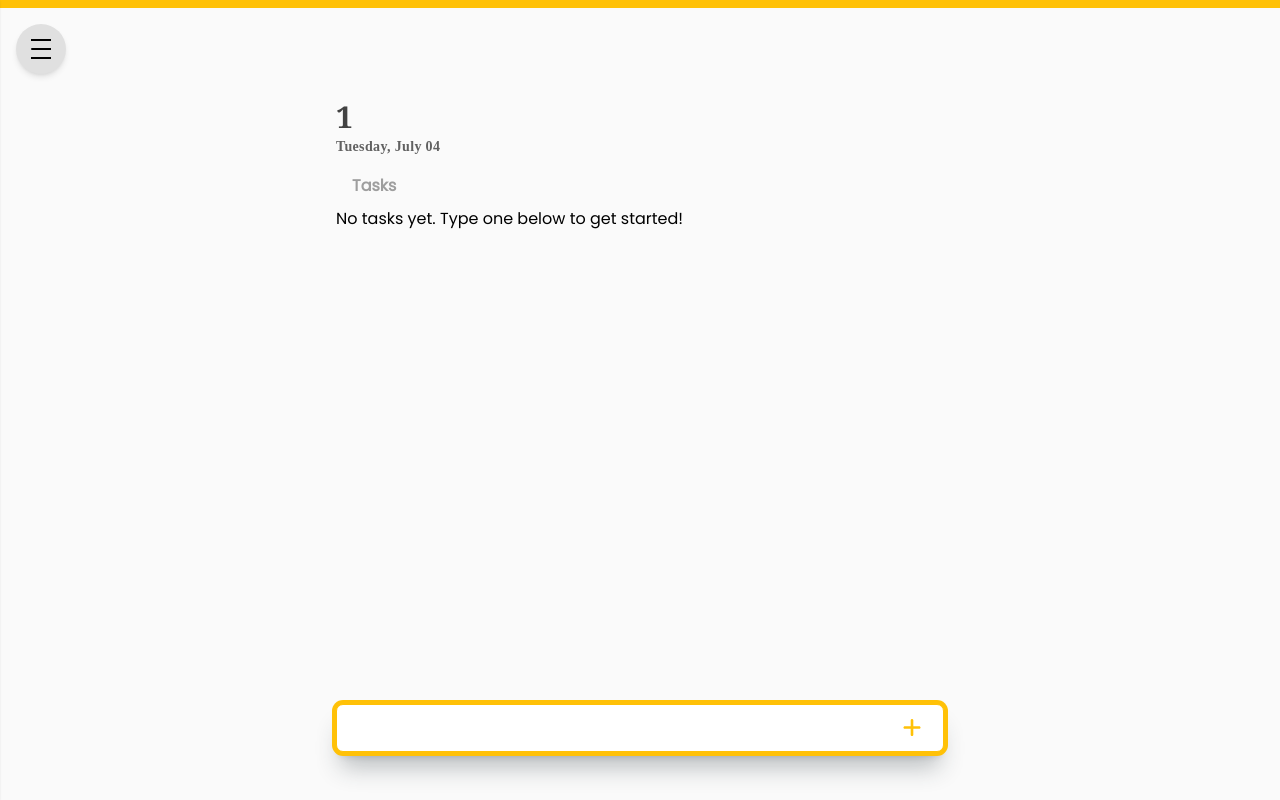
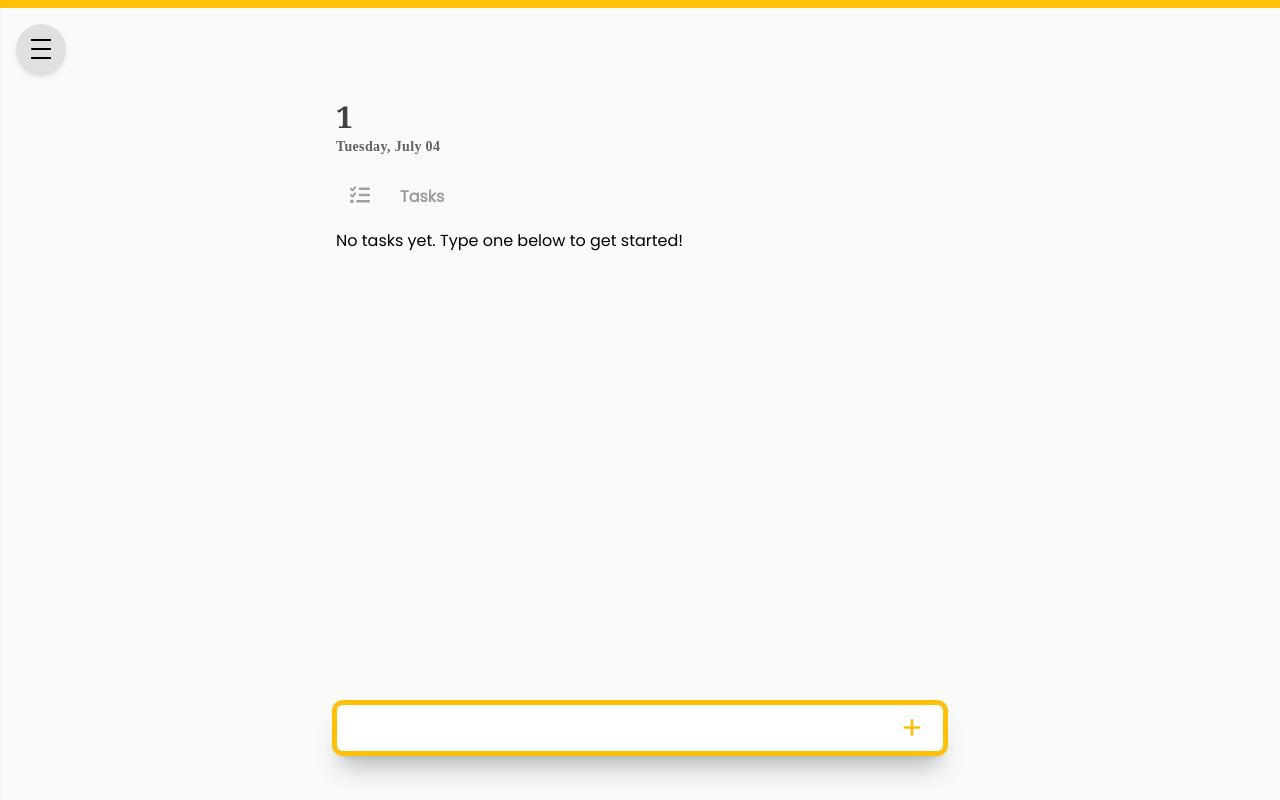
Before and after one commit to webdevsk/react-todo-app, a React (Vite) app: page /1 in a window 1280 px wide. Built offline with nearby package versions, Linux system fonts and the light colour scheme; a web font is replaced by a local one.

Commit message:
Done with mark all as completed.

```diff
--- a/src/components/CompletedMarker.jsx
+++ b/src/components/CompletedMarker.jsx
@@ -23,7 +23,7 @@ export default function CompletedMarker({id, completed, className, color}) {
     <fetcher.Form method='post' action='update'>
       <Checkbox ripple={false}
       onChange={handleChange}
-      defaultChecked={completed}
+      checked={completed}
       id={elmid}
       containerProps={{htmlFor: elmid, className: 'p-4'}}
       className={`rounded-full ${className}`}
--- a/src/main.jsx
+++ b/src/main.jsx
@@ -15,6 +15,9 @@ import TaskList, { loader as taskLoader, action as taskAction }
 from './routes/TaskList.jsx';
 import { action as destroyAction } from './routes/destroy.jsx'
 import { action as updateAction } from './routes/update.jsx'
+import { action as allCompletedAction } from './routes/allcomplete.jsx'
+
+
 const router = createBrowserRouter([
   {
   path: '/',
@@ -41,6 +44,10 @@ const router = createBrowserRouter([
       path: ':category/update',
       action: updateAction,
     },
+    {
+      path: ':category/allcompleted',
+      action: allCompletedAction,
+    },
   ]
   }
 ])
--- a/src/routes/TaskList.jsx
+++ b/src/routes/TaskList.jsx
@@ -1,10 +1,12 @@
-import { List, Typography } from '@material-tailwind/react'
+import { List, Tooltip, Typography } from '@material-tailwind/react'
 import Task from '../components/Task'
 import { useEffect, useRef } from 'react'
 import FloatingInput from '../components/FloatingInput'
-import { redirect, useLoaderData, useNavigation } from 'react-router-dom'
+import { redirect, useFetcher, useLoaderData, useNavigation } from 'react-router-dom'
 import { createTask, getTasks } from '../operations'
 import Heading from '../components/Heading';
+import { FontAwesomeIcon } from '@fortawesome/react-fontawesome';
+import { faListCheck } from '@fortawesome/free-solid-svg-icons'
 
 export async function loader({params}){
   const {tasks} = await getTasks(params.category)
@@ -30,46 +32,8 @@ export default function TaskList() {
     prevLength.current = tasks.length
   }, [tasks])
 
-
-  // function handleNewTask(label){
-  //   setNewTask(prevTasks => {
-  //     return [...prevTasks, {id: nanoid(), completed: false, important: false, label: label}]
-  //   })
-  // }
-
-  // function handleUpdateTask(id, obj){
-  //   // console.log(id, obj)
-  //   setNewTask(prevTasks => {
-  //     return prevTasks.map(task => {
-  //       if (task.id === id){
-  //         return {...task, ...obj}
-  //       }
-  //       return task
-  //     })
-  //   })
-  // }
-
-  // function deleteTask(id){
-
-  //   setNewTask(prevTasks => {
-  //     return prevTasks.filter(task => task.id !== id)
-  //   })
-  // }
-
-  // function markAllCompleted(){
-  //   setNewTask(prevTasks => {
-  //     return prevTasks.map(task => {
-  //       return {...task, completed: true}
-  //     })
-  //   })
-  // }
-
-  // function deleteAllMarked(){
-  //   setNewTask(prevTasks => {
-  //     return prevTasks.filter(task => task.completed === false)
-  //   })
-  // }
   const navigation = useNavigation()
+  const fetcher = useFetcher()
   //navigation.state returns "idle" | "submitting" | "loading"
   return (
     <>
@@ -78,11 +42,13 @@ export default function TaskList() {
     <div className={`container pb-28 max-w-2xl mx-auto px-8 transition-all ${navigation.loading === 'idle' && 'opacity-50'}`}>
       <div className="bulkManager rounded-lg flex text-gray-500 flex-wrap items-center mb-2 justify-between">
 
-        {/* <Tooltip content='Mark all as completed' animate={{ mount: { scale: 1, y: 0 }, unmount: { scale: 0, y: 25 }, }}>
-          <button className={`w-6 h-6 m-3 rounded-sm shadow-none group bg-transparent`} onClick={markAllCompleted}>
-            <FontAwesomeIcon className={`text-xl group-hover:text-amber-500 transition-colors`} icon={faListCheck} />
-          </button>
-        </Tooltip> */}
+        <fetcher.Form method='post' action='allcompleted'>
+          <Tooltip content='Mark all as completed' animate={{ mount: { scale: 1, y: 0 }, unmount: { scale: 0, y: 25 }, }}>
+            <button type='submit' className={`w-6 h-6 m-3 rounded-sm shadow-none group bg-transparent`}>
+              <FontAwesomeIcon className={`text-xl group-hover:text-amber-500 transition-colors`} icon={faListCheck} />
+            </button>
+          </Tooltip>
+        </fetcher.Form>
 
         <Typography variant="h6" className={`flex-1 mx-4`}>Tasks</Typography>
 
--- /dev/null
+++ b/src/routes/allcomplete.jsx
@@ -0,0 +1,6 @@
+import { markAllDone } from "../operations";
+
+export async function action({params:{category}}){
+    await markAllDone(category)
+    return null
+}
--- a/src/routes/update.jsx
+++ b/src/routes/update.jsx
@@ -1,4 +1,4 @@
-import { redirect } from "react-router-dom";
+// import { redirect } from "react-router-dom";
 import { updateTask } from "../operations";
 
 export async function action({request}){
```
